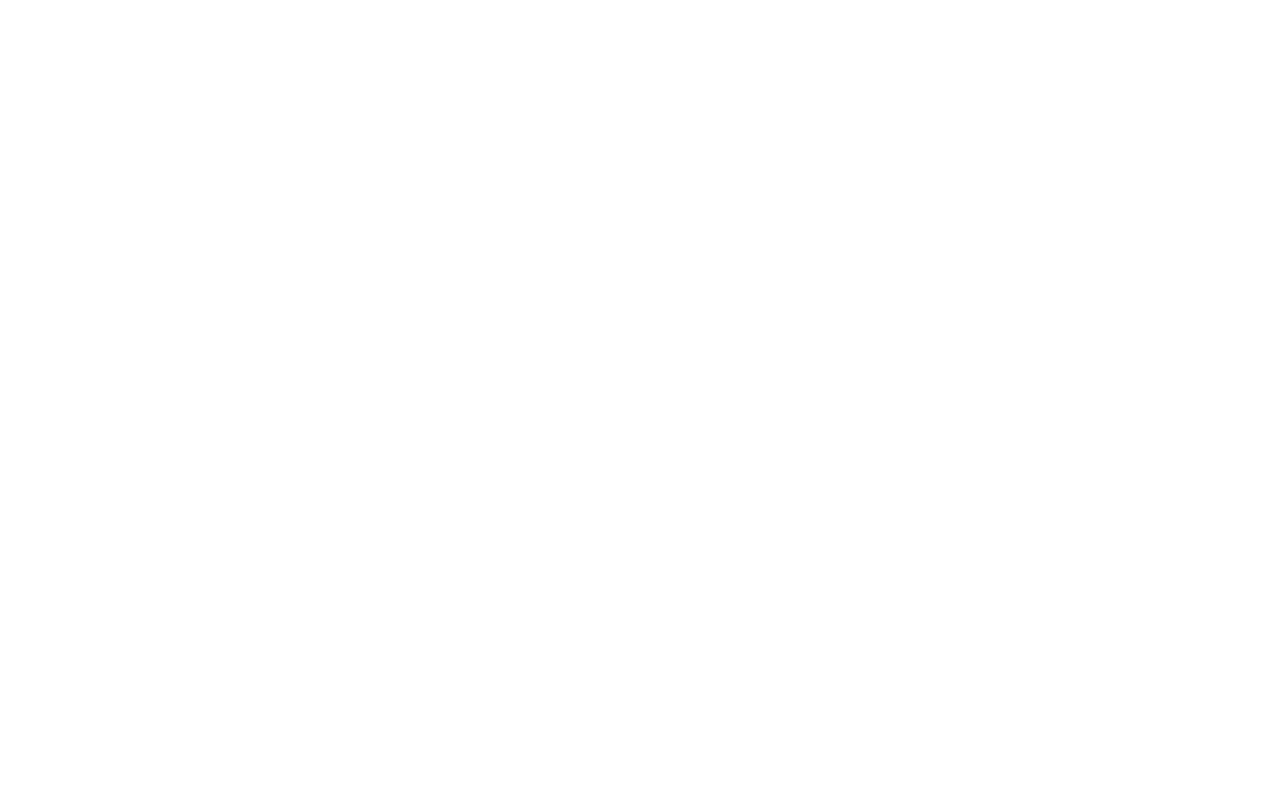
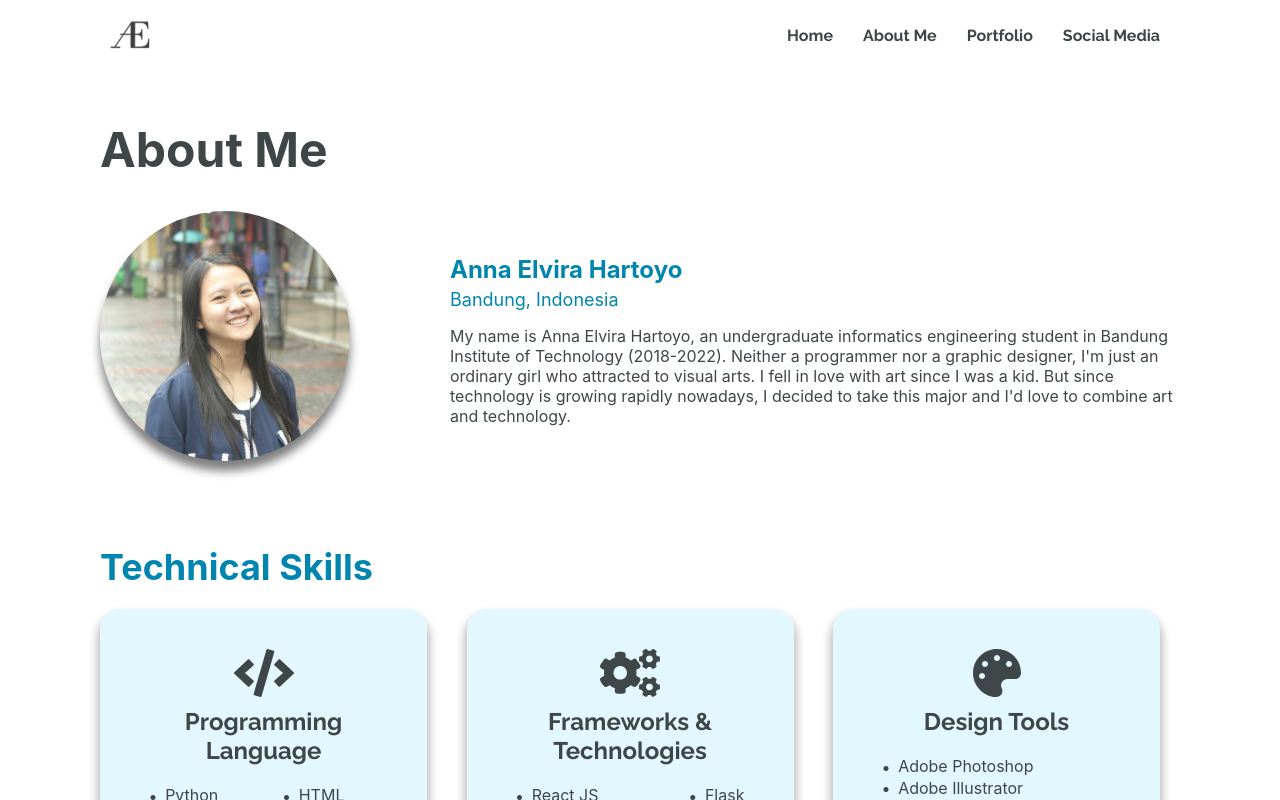
Before and after one commit to annaelvira24/Portfolio-Web, a React (Create React App) app: page /Portfolio-Web/about in a window 1280 px wide. Shown: the top 800 px of the page. Built offline with nearby package versions, Linux system fonts and the light colour scheme.

Commit message:
update routes

```diff
--- a/package.json
+++ b/package.json
@@ -14,7 +14,6 @@
     "@testing-library/user-event": "^12.1.10",
     "animate.css": "^4.1.1",
     "babel-plugin-styled-components": "^1.12.0",
-    "gh-pages": "^3.1.0",
     "react": "^17.0.2",
     "react-animate-on-scroll": "^2.1.5",
     "react-dom": "^17.0.2",
@@ -81,5 +80,8 @@
       "last 1 firefox version",
       "last 1 safari version"
     ]
+  },
+  "devDependencies": {
+    "gh-pages": "^3.2.3"
   }
 }
--- a/src/App.js
+++ b/src/App.js
@@ -17,16 +17,16 @@ function App() {
       <Router>
         <div>
           <Switch>
-              <Route exact path="/">
+              <Route exact path="/Portfolio-Web">
                 <HomePage/>
               </Route>
-              <Route path="/about">
+              <Route exact path="/Portfolio-Web/about">
                 <About/>
               </Route>
-              <Route path="/portfolio">
+              <Route exact path="/Portfolio-Web/portfolio">
                 <Portfolio/>
               </Route>
-              <Route path="/social">
+              <Route exact path="/Portfolio-Web/social">
                 <Social/>
               </Route>
             </Switch>
--- a/src/components/RightNav.js
+++ b/src/components/RightNav.js
@@ -72,10 +72,10 @@ const RightNav = ({ open }) => {
   return (
     <div>
         <Ul open={open}>
-            <li onClick={() => window.location.href='/'}>Home</li>
-            <li onClick={() => window.location.href='/about'}>About Me</li>
-            <li onClick={() => window.location.href='/portfolio'}>Portfolio</li>
-            <li onClick={() => window.location.href='/social'}>Social Media</li>
+            <li onClick={() => window.location.href='/Portfolio-Web'}>Home</li>
+            <li onClick={() => window.location.href='about'}>About Me</li>
+            <li onClick={() => window.location.href='portfolio'}>Portfolio</li>
+            <li onClick={() => window.location.href='social'}>Social Media</li>
         </Ul>
         <Overlay open={open}/>
     </div>
--- a/src/pages/HomePage.js
+++ b/src/pages/HomePage.js
@@ -176,9 +176,9 @@ class HomePage extends React.Component{
                         </div>
                     </Hero>
                     <ButtonsContainer>
-                        <ButtonHomePage location={"/about"} icon={faUserCircle} text={"ABOUT ME"}/>
-                        <ButtonHomePage location={"/portfolio"} icon={faCopy} text={"PORT FOLIO"}/>
-                        <ButtonHomePage location={"/social"} icon={faGlobe} text={"SOCIAL MEDIA"}/>
+                        <ButtonHomePage location={"/Portfolio-Web/about"} icon={faUserCircle} text={"ABOUT ME"}/>
+                        <ButtonHomePage location={"/Portfolio-Web/portfolio"} icon={faCopy} text={"PORT FOLIO"}/>
+                        <ButtonHomePage location={"/Portfolio-Web/social"} icon={faGlobe} text={"SOCIAL MEDIA"}/>
                     </ButtonsContainer>
                 </Container>
 
```
Also changed, not shown: jsconfig.json (added, +8 -0 lines), 1 other file (tests, documents, lock files or other folders).
